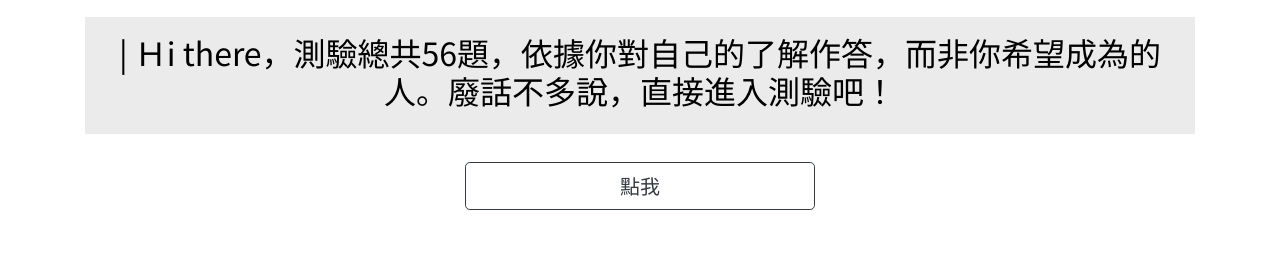
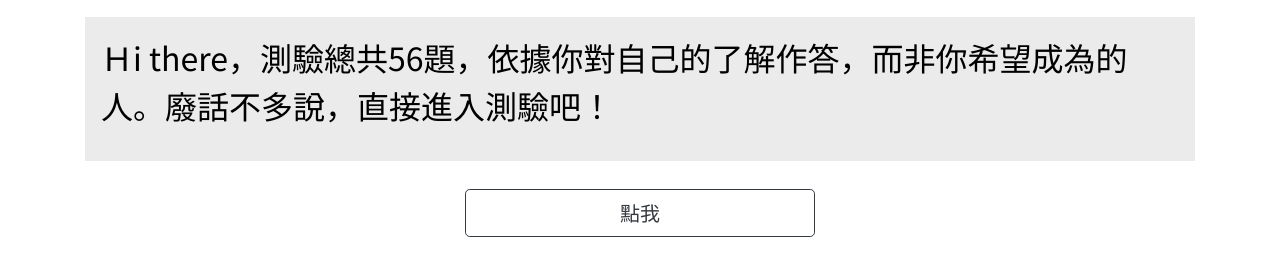
Before and after one commit to jerry861200/Questionnaire, a plain HTML site: page landingPage.html in a window 1280 px wide. Shown: the part 133-408 px from the top of the page. Drawn offline with nearby package versions, Linux system fonts and the light colour scheme.

Commit message:
first Page

```diff
--- a/landingPage.html
+++ b/landingPage.html
@@ -196,11 +196,24 @@
     </header>
     <!--Question & Answers-->
     <section class="container">
-        <div id="questionBlock" class="p-3 mb-4">
+        <!-- <div id="questionBlock" class="p-3 mb-4">
 
 
                     <h2 class=" text-center questionPassage" >| Ｈi there，測驗總共56題，依據你對自己的了解作答，而非你希望成為的人。廢話不多說，直接進入測驗吧！</h2>
 
+        </div> -->
+        <div id="questionBlock" class="p-3 mb-4">
+
+            <!-- <div class="row"> -->
+                <!-- <div class="col-1 questionMark" style="margin-right:5px;">
+                    <p class="text-center questionPassage" ></p>
+                </div> -->
+
+                <div  >
+                    <p class="questionPassage" > Ｈi there，測驗總共56題，依據你對自己的了解作答，而非你希望成為的人。廢話不多說，直接進入測驗吧！</p>
+
+                </div>
+            </div>
         </div>
         <!-- <div>
             <p class="invisible text-center" id="warning">快點做!!</p>
```
